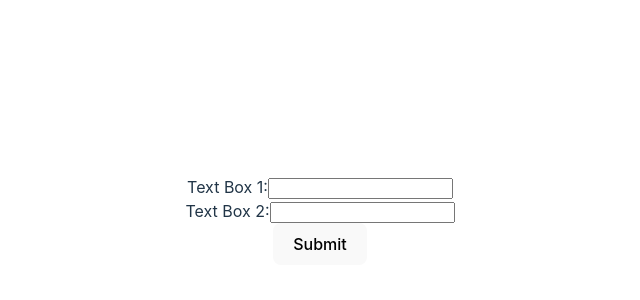
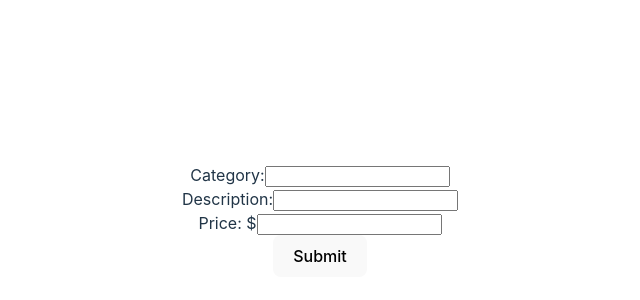
Before and after one commit to adityasatyadeep/budgit, a React (Vite) app in the folder frontend/: page / in a window 1280 px wide. Shown: the part 180-480 px from the top of the page, without its empty margins (320-960 px from the left). Built offline with nearby package versions, Linux system fonts and the light colour scheme; the HTML template or start-up script is replaced by a standard one.

Commit message:
added form functionality

```diff
--- a/frontend/src/App.jsx
+++ b/frontend/src/App.jsx
@@ -4,8 +4,9 @@ import './App.css';
 
 function App() {
   const [formData, setFormData] = useState({
-    textBox1: '',
-    textBox2: '',
+    category: '',
+    description: '',
+    price: '',
   });
 
   const handleChange = (e) => {
@@ -19,7 +20,7 @@ function App() {
   const handleSubmit = async (e) => {
     e.preventDefault();
     try {
-      const response = await axios.get('http://127.0.0.1:5000/upload', formData);
+      const response = await axios.post('http://127.0.0.1:5000/upload', formData);
       console.log(response.data);
     } catch (error) {
       console.error('There was an error!', error);
@@ -31,22 +32,33 @@ function App() {
       <form onSubmit={handleSubmit}>
         <div>
           <label>
-            Text Box 1:
+            Category:
             <input
               type="text"
               name="category"
-              value={formData.textBox1}
+              value={formData.category}
               onChange={handleChange}
             />
           </label>
         </div>
         <div>
           <label>
-            Text Box 2:
+            Description:
             <input
               type="text"
               name="description"
-              value={formData.textBox2}
+              value={formData.description}
+              onChange={handleChange}
+            />
+          </label>
+        </div>
+        <div>
+          <label>
+            Price: $
+            <input
+              type="text"
+              name="price"
+              value={formData.price}
               onChange={handleChange}
             />
           </label>
```
Also changed, not shown: 1 other file (tests, documents, lock files or other folders).
